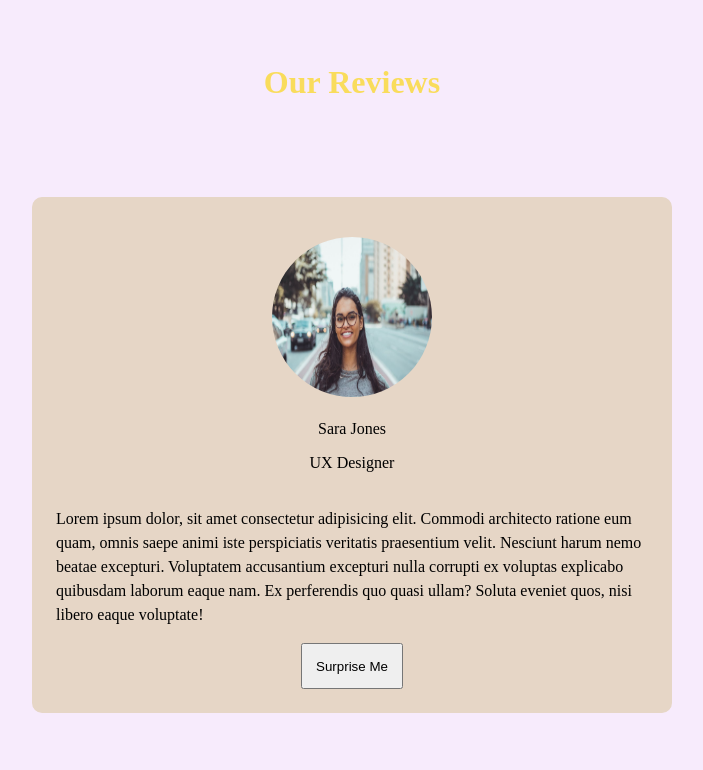
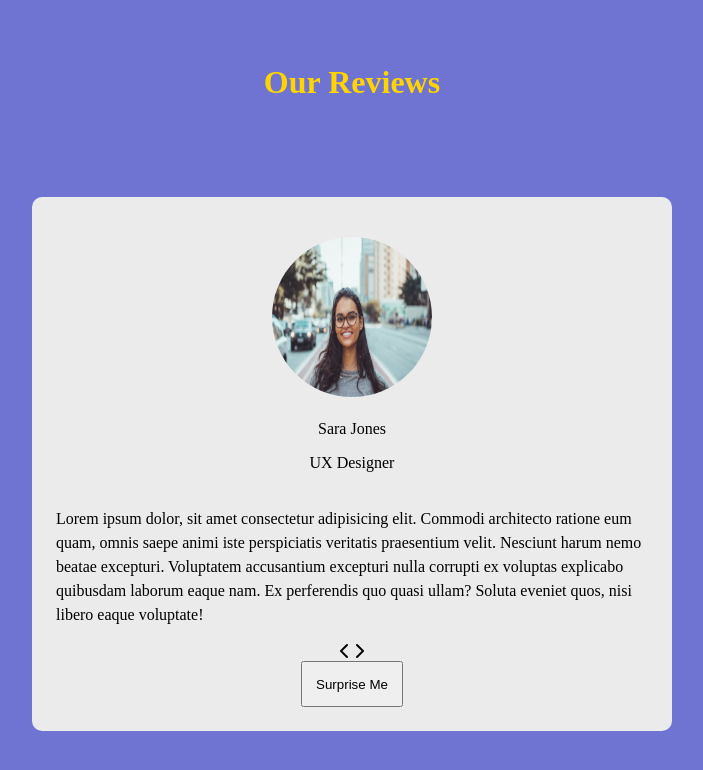
Before and after one commit to Greattie/review-app, a plain HTML site: page index.html in a window 1280 px wide. Shown: the whole page, without its empty margins (288-991 px from the left). Drawn offline with Linux system fonts and the light colour scheme.

Commit message:
updated stlye colors and added arrows to the html file

```diff
--- a/index.html
+++ b/index.html
@@ -22,6 +22,9 @@
             <p class="text">
                 Lorem ipsum dolor, sit amet consectetur adipisicing elit. Commodi architecto ratione eum quam, omnis saepe animi iste perspiciatis veritatis praesentium velit. Nesciunt harum nemo beatae excepturi. Voluptatem accusantium excepturi nulla corrupti ex voluptas explicabo quibusdam laborum eaque nam. Ex perferendis quo quasi ullam? Soluta eveniet quos, nisi libero eaque voluptate!
             </p>
+            <div class="arrow">
+                <i class="fa-solid fa-chevron-left"></i>      </i><i class="fa-solid fa-chevron-right"></i>
+            </div>
             <button class="btn">Surprise Me</button>
         </section>
     </main>
--- a/style.css
+++ b/style.css
@@ -7,7 +7,7 @@
 
 body{
     min-height: 100vh;
-    background-color: #f7ebfc;
+    background-color: #6f73d2;
 }
 .container{
     margin:auto;
@@ -25,13 +25,13 @@ main{
 
 main h1{
 padding: 2em;
-    color:#F9DC5C ;
+    color:#ffd400 ;
 }
 
 
 .wrapper{
     margin-top: 2em;
-    background-color: #E6D6C6;
+    background-color: #EBEBEB;
     border-radius: 10px;
     width: 50%;
     padding: 1.5em;
```
